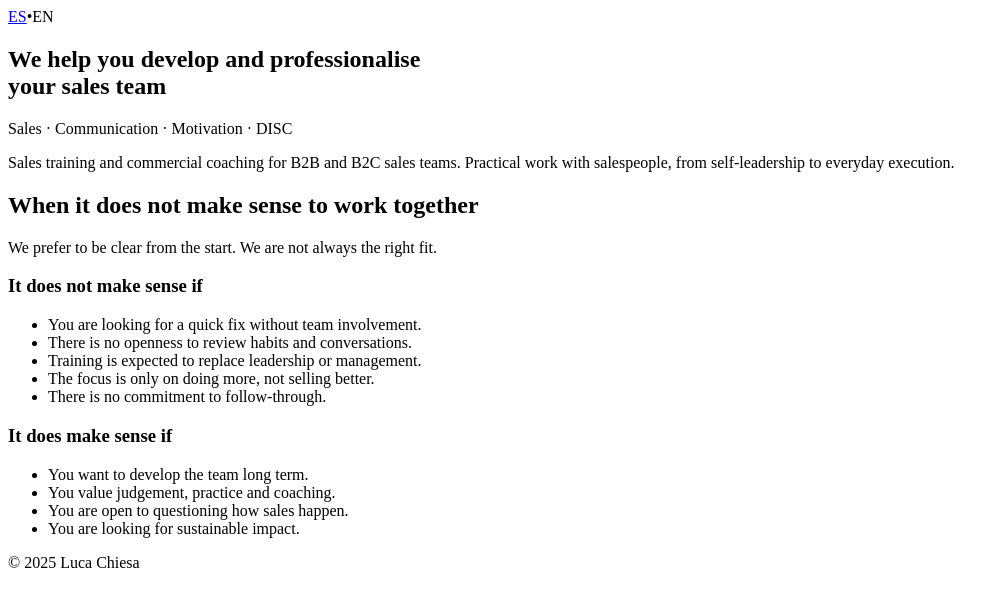
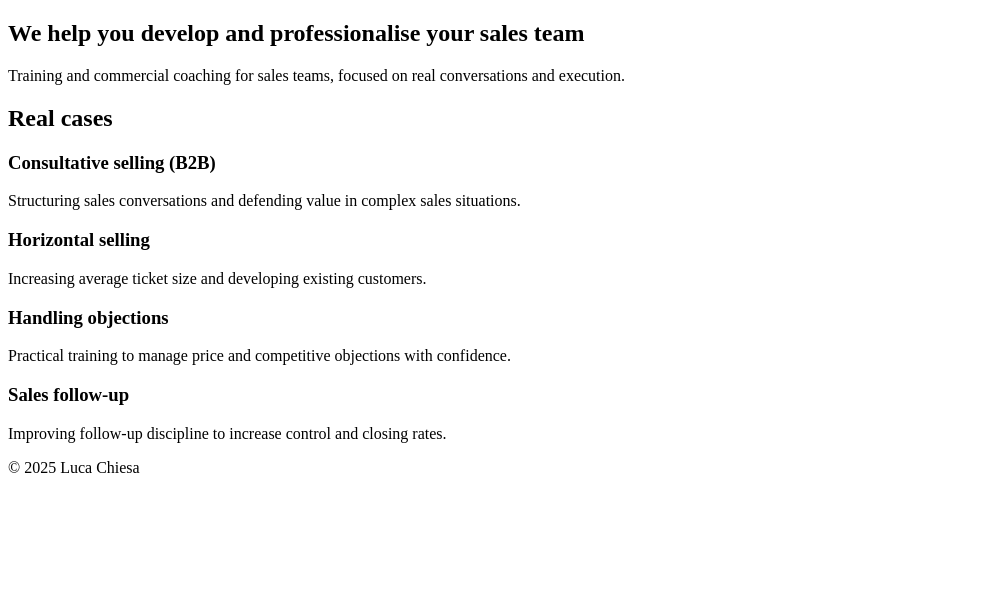
Before and after one commit to LucaCH80/luca-website, a Next.js app: page /en in a window 1280 px wide. Shown: the top 606 px of the page, without its empty margins (0-1005 px from the left). Built offline with nearby package versions, Linux system fonts and the light colour scheme.

Commit message:
Update index.js

```diff
--- a/pages/en/index.js
+++ b/pages/en/index.js
@@ -11,71 +11,42 @@ export default function HomeEN() {
         <title>Luca Chiesa — Sales Team Development</title>
         <meta
           name="description"
-          content="Training and commercial coaching for B2B and B2C sales teams. Sales, communication, motivation and DISC applied to daily performance."
+          content="Training and commercial coaching for B2B and B2C sales teams."
         />
-        <link rel="canonical" href="https://lucachiesa.net/en" />
-        <link rel="alternate" hrefLang="es" href="https://lucachiesa.net/" />
-        <link rel="alternate" hrefLang="en" href="https://lucachiesa.net/en" />
-        <meta property="og:type" content="website" />
       </Head>
-
-      <header className="topbar">
-        <div className="topbarInner">
-          <nav className="lang">
-            <a href="/">ES</a>
-            <span className="dot">•</span>
-            <span className="active">EN</span>
-          </nav>
-        </div>
-      </header>
 
       <section className="hero">
         <div className="wrap">
-          <div className="heroCard">
-            <h1>
-              We help you develop and professionalise
-              <br />
-              your sales team
-            </h1>
-
-            <p className="kicker">Sales · Communication · Motivation · DISC</p>
-
-            <p className="sub">
-              Sales training and commercial coaching for B2B and B2C sales teams.
-              Practical work with salespeople, from self-leadership to everyday execution.
-            </p>
-          </div>
+          <h1>We help you develop and professionalise your sales team</h1>
+          <p className="sub">
+            Training and commercial coaching for sales teams, focused on real conversations and execution.
+          </p>
         </div>
       </section>
 
       <section className="section">
         <div className="wrap">
-          <h2>When it does not make sense to work together</h2>
-
-          <p className="lead left">
-            We prefer to be clear from the start. We are not always the right fit.
-          </p>
+          <h2>Real cases</h2>
 
           <div className="grid">
             <article className="card">
-              <h3>It does not make sense if</h3>
-              <ul className="bullets">
-                <li>You are looking for a quick fix without team involvement.</li>
-                <li>There is no openness to review habits and conversations.</li>
-                <li>Training is expected to replace leadership or management.</li>
-                <li>The focus is only on doing more, not selling better.</li>
-                <li>There is no commitment to follow-through.</li>
-              </ul>
+              <h3>Consultative selling (B2B)</h3>
+              <p>Structuring sales conversations and defending value in complex sales situations.</p>
             </article>
 
             <article className="card">
-              <h3>It does make sense if</h3>
-              <ul className="bullets">
-                <li>You want to develop the team long term.</li>
-                <li>You value judgement, practice and coaching.</li>
-                <li>You are open to questioning how sales happen.</li>
-                <li>You are looking for sustainable impact.</li>
-              </ul>
+              <h3>Horizontal selling</h3>
+              <p>Increasing average ticket size and developing existing customers.</p>
+            </article>
+
+            <article className="card">
+              <h3>Handling objections</h3>
+              <p>Practical training to manage price and competitive objections with confidence.</p>
+            </article>
+
+            <article className="card">
+              <h3>Sales follow-up</h3>
+              <p>Improving follow-up discipline to increase control and closing rates.</p>
             </article>
           </div>
         </div>
```
